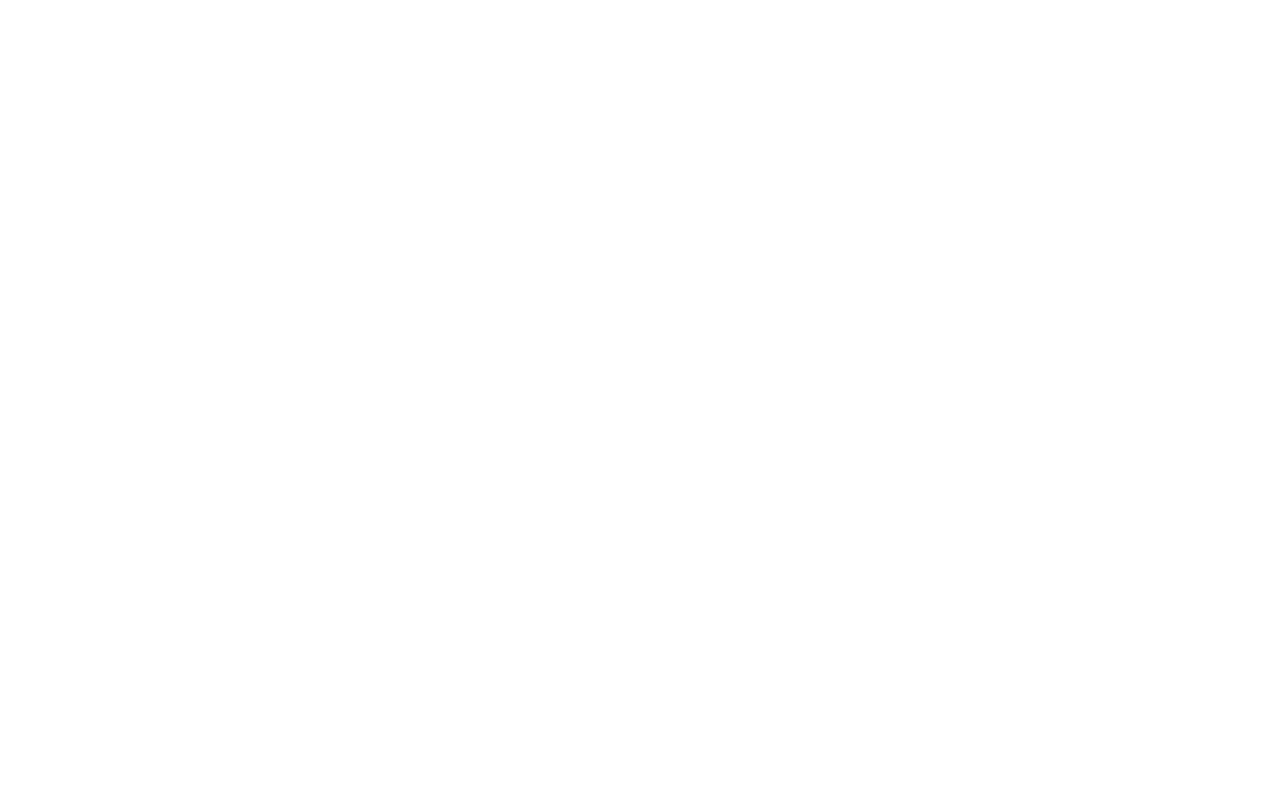
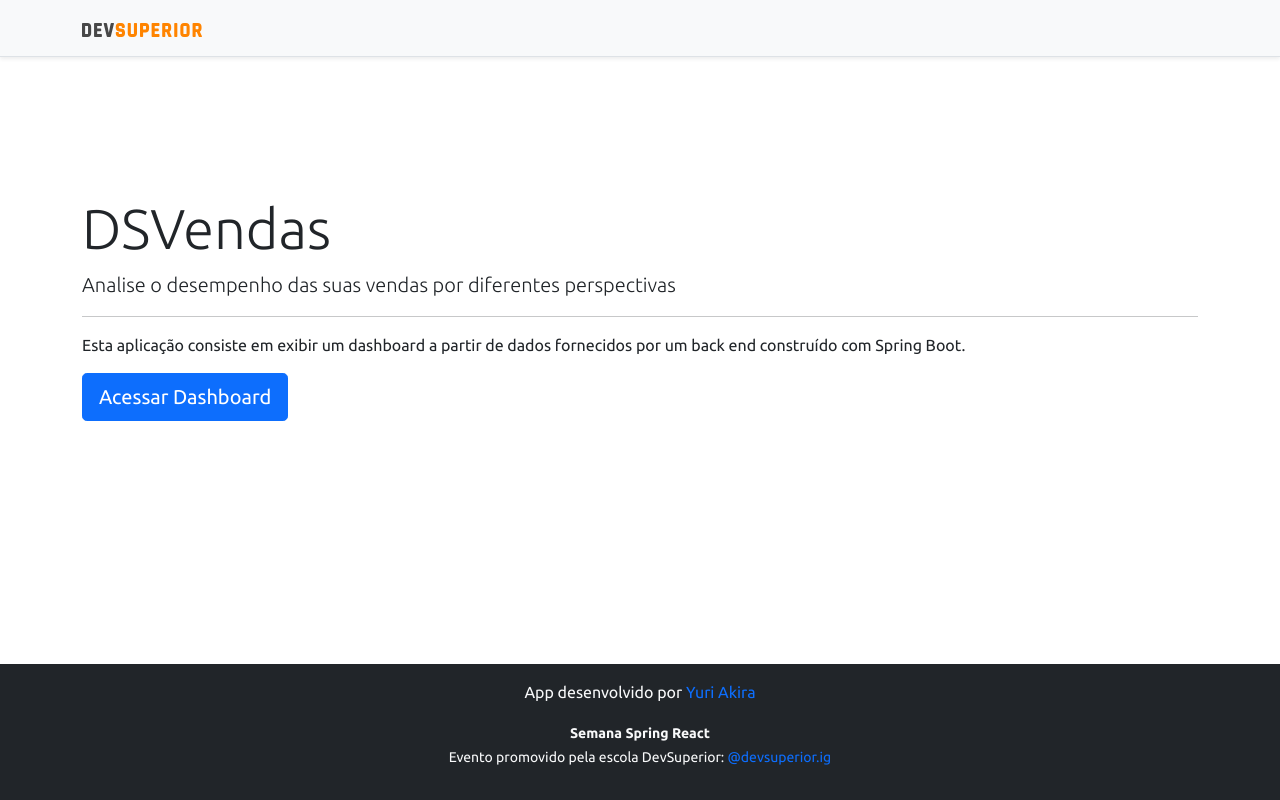
Before and after one commit to yuri-akira/Projeto-Spring-React, a React (Create React App) app in the folder frontend/: page / in a window 1280 px wide. Built offline with nearby package versions, Linux system fonts and the light colour scheme.

Commit message:
Home, navigation

```diff
--- a/frontend/src/assets/css/styles.css
+++ b/frontend/src/assets/css/styles.css
@@ -1,6 +1,10 @@
 @import url('https://fonts.googleapis.com/css2?family=Ubuntu:wght@300;400;500;700&display=swap');
 :root {
     --color-primary: #FF8400;
+}
+
+a {
+    text-decoration: none;
 }
 
 html, body {
--- a/frontend/src/components/NavBar/index.tsx
+++ b/frontend/src/components/NavBar/index.tsx
@@ -1,3 +1,4 @@
+import { Link } from 'react-router-dom';
 import ImgDsDark from '../../assets/img/ds-dark.svg';
 
 const NavBar = () => {
@@ -5,7 +6,9 @@
         <div className="d-flex flex-column flex-md-row align-items-center p-3 px-md-4 mb-3 bg-light border-bottom shadow-sm">
             <div className="container">
                 <nav className="my-2 my-md-0 mr-md-3">
-                    <img src={ImgDsDark} alt="DevSuperior" width="120" />
+                    <Link to="/">
+                        <img src={ImgDsDark} alt="DevSuperior" width="120" />
+                    </Link>
                 </nav>
             </div>
         </div>
--- a/frontend/src/pages/Home/index.tsx
+++ b/frontend/src/pages/Home/index.tsx
@@ -1,8 +1,24 @@
+import Footer from "components/Footer";
+import NavBar from "components/NavBar";
+import { Link } from "react-router-dom";
+
 const Home = () => {
     return (
-        <div>
-
-        </div>
+        <>
+            <NavBar />
+            <div className="container my-auto">
+                <div className="jumbotron">
+                    <h1 className="display-4">DSVendas</h1>
+                    <p className="lead">Analise o desempenho das suas vendas por diferentes perspectivas</p>
+                    <hr />
+                    <p>Esta aplicação consiste em exibir um dashboard a partir de dados fornecidos por um back end construído com Spring Boot.</p>
+                    <Link className="btn btn-primary btn-lg" to="/dashboard">
+                        Acessar Dashboard
+                    </Link>
+                </div>
+            </div>
+            <Footer />
+        </>
     )
 }
 
```
